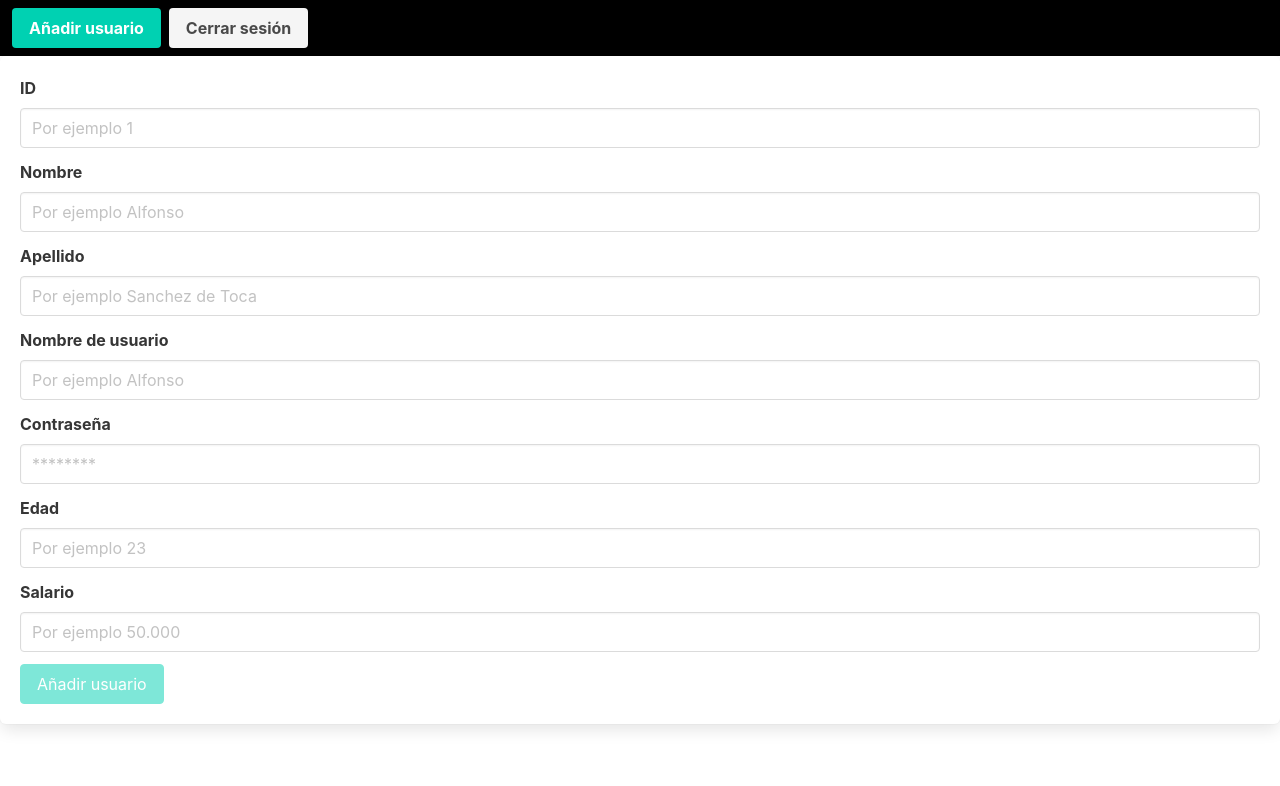
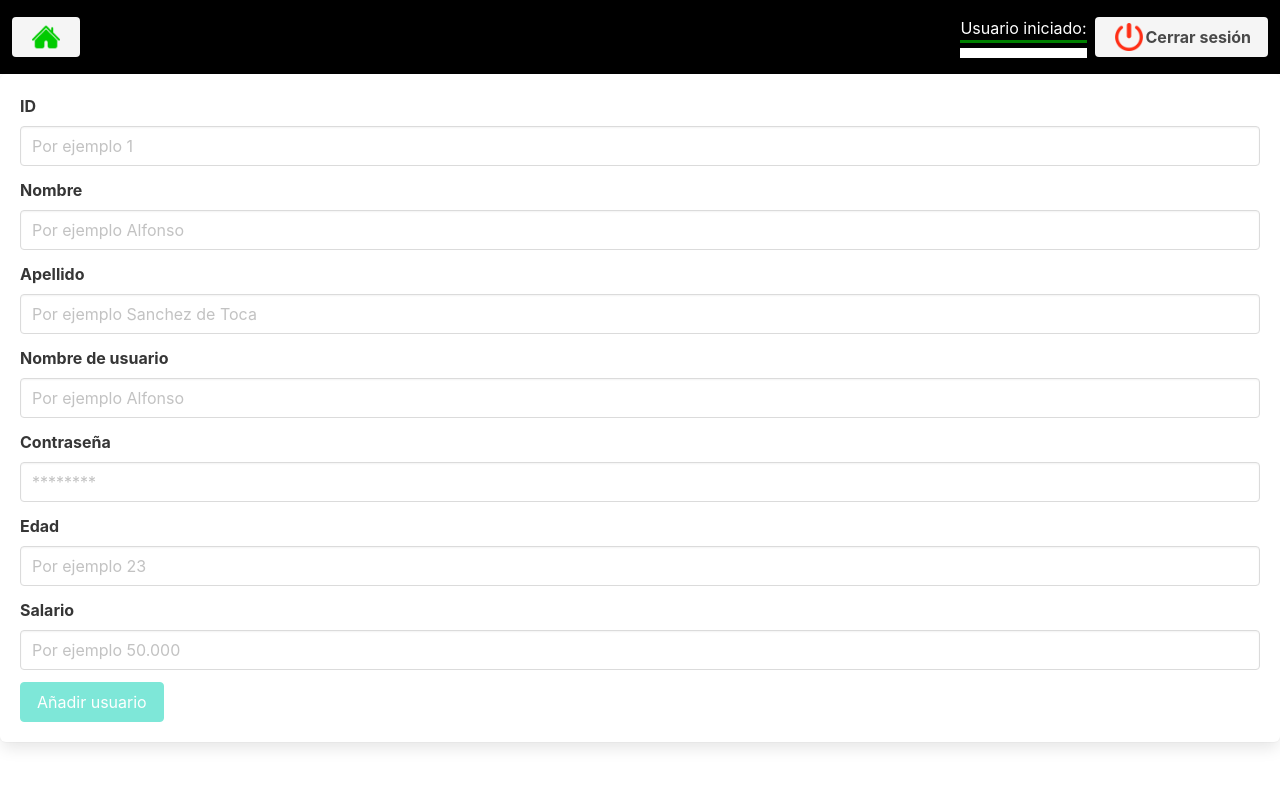
Before and after one commit to alfonsoSdT/app-CRUD, an Angular app: page /CRUD/add in a window 1280 px wide. Shown: the top 786 px of the page. Built offline with nearby package versions, Linux system fonts and the light colour scheme.

Commit message:
06-05-2022

```diff
--- a/src/app/componentes/crud/add/add-user/add-user.component.css
+++ b/src/app/componentes/crud/add/add-user/add-user.component.css
@@ -0,0 +1,17 @@
+.cuadro{
+    padding: 5px;
+    margin: 5px;
+    background-color: white;
+}
+.tit{
+    border-bottom: 3px solid green;;
+    color: white;
+
+    margin: 5px;
+}
+.home{
+    filter: contrast(20%) sepia(60) hue-rotate(60deg) saturate(1000%);
+}
+.cerrar{
+    filter: contrast(20%) sepia(1) hue-rotate(-45deg) saturate(1000%);
+}
--- a/src/app/componentes/crud/add/add-user/add-user.component.html
+++ b/src/app/componentes/crud/add/add-user/add-user.component.html
@@ -1,18 +1,28 @@
 <nav class="navbar" role="navigation" aria-label="main navigation" style="background-color: black;">
   <div id="navbarBasicExample" class="navbar-menu">
     <div class="navbar-start">
-        <div class="navbar-end">
-            <div class="navbar-item" style="float: right;">
-                <div class="buttons" style="float: right;">
-                    <a class="button is-primary" >
-                        <strong>Añadir usuario</strong>
+      <div class="navbar-item ">
+          <a class="button is-light"  routerLink="/CRUD">
+              <img src="../../../assets/home.png" class="home" style=" margin: 3px;">
           </a>
-                    <a class="button is-light" routerLink="/">
+      </div>
+    </div>
+      <div class="navbar-end" style="display: block;">
+          <div class="navbar-item" >
+              <div style=" margin: 3px;">
+                  <div class="tit">
+                      Usuario iniciado:
+                  </div>
+                  <div class="cuadro">
+                      {{usuarioIni}}
+                  </div>
+              </div>
+              <a class="button is-light"  routerLink="/">
+                  <img src="../../../assets/apagar.png" class="cerrar" style=" margin: 3px;">
                   <strong>Cerrar sesión</strong>
               </a>
           </div>
-            </div>
-        </div>
+
       </div>
   </div>
 </nav>
--- a/src/app/componentes/crud/add/add-user/add-user.component.ts
+++ b/src/app/componentes/crud/add/add-user/add-user.component.ts
@@ -10,8 +10,10 @@ import { CrudService } from 'src/app/servicios/crud.service';
 })
 export class AddUserComponent implements OnInit {
   formularioLogIn: FormGroup;
+  usuarioIni:any;
 
   constructor(private _crudService: CrudService, private _route: Router) {
+    this.obtenerUsuario();
     this.formularioLogIn = new FormGroup({
       id: new FormControl('', [Validators.required]),
       firstName: new FormControl('', [Validators.required]),
@@ -29,7 +31,7 @@ export class AddUserComponent implements OnInit {
     //Añadir el usuario el localStorage
     this.addUsuario;
     //Ver si esta
-    console.log(localStorage.getItem('usuario_id:25' ));
+    console.log(localStorage.getItem('usuario_id:'));
     //Volvemos a la tabla con todos los usuarios
 
   }
@@ -41,5 +43,8 @@ export class AddUserComponent implements OnInit {
     this._crudService.addUsuario(this.formularioLogIn.get("name")?.value,this.formularioLogIn.get("password")?.value, this.formularioLogIn.get("id")?.value, this.formularioLogIn.get("firstName")?.value, this.formularioLogIn.get("age")?.value, this.formularioLogIn.get("salary")?.value)
 
   }
+  obtenerUsuario(){
+    this.usuarioIni = this._crudService.obtenerUsuarioIniciado();
+  }
 
 }
--- a/src/app/componentes/crud/crud.component.css
+++ b/src/app/componentes/crud/crud.component.css
@@ -0,0 +1,11 @@
+.cuadro{
+    padding: 5px;
+    margin: 5px;
+    background-color: white;
+}
+.tit{
+    border-bottom: 3px solid green;;
+    color: white;
+
+    margin: 5px;
+}
--- a/src/app/componentes/crud/crud.component.html
+++ b/src/app/componentes/crud/crud.component.html
@@ -1,22 +1,32 @@
 <nav class="navbar" role="navigation" aria-label="main navigation" style="background-color: black;">
     <div id="navbarBasicExample" class="navbar-menu">
       <div class="navbar-start">
-        <div class="navbar-end">
-            <div class="navbar-item" style="float: right;">
-                <div class="buttons" style="float: right;">
-                    <a class="button is-primary" routerLink="/CRUD/add" >
-                        <strong>Añadir usuario</strong>
-                    </a>
-                    <a class="button is-light" routerLink="/">
-                        <strong>Cerrar sesión</strong>
-                    </a>
+        <div class="navbar-item ">
+            <a class="button is-light"  routerLink="/CRUD">
+                <img src="../../../assets/home.png" style=" margin: 3px;">
+            </a>
+        </div>
+      </div>
+        <div class="navbar-end" style="display: block;">
+            <div class="navbar-item" >
+                <div style=" margin: 3px;">
+                    <div class="tit">
+                        Usuario iniciado:
+                    </div>
+                    <div class="cuadro">
+                        {{this.usuarioIni}}
+                    </div>
                 </div>
+                <a class="button is-light"  routerLink="/">
+                    <img src="../../../assets/apagar.png" style=" margin: 3px;">
+                    <strong>Cerrar sesión</strong>
+                </a>
             </div>
+
         </div>
-       </div>
     </div>
-  </nav>
-  <table class = 'table is-striped'>
+</nav>
+  <table class = 'table is-striped' style="margin: 5px;">
         <thead>
             <tr>
                 <th><abbr title="id">ID</abbr></th>
@@ -25,16 +35,29 @@
                 <th><abbr title="lastName">Apellido</abbr></th>
                 <th><abbr title="age">Edad</abbr></th>
                 <th><abbr title="salary">Salario</abbr></th>
+                <th><abbr title="salary">Acciones</abbr></th>
             </tr>
         </thead>
         <tbody>
-            <tr  class="is-selected" >
-                <th>{{userJson.id}}</th>
-                <td>{{userJson.name}}</td>
-                <td>{{userJson.firstName}}</td>
-                <td>{{userJson.lastName}}</td>
-                <td>{{userJson.age}}</td>
-                <td>{{userJson.salario}}</td>
-              </tr>
+            <tr *ngFor="let datos of this.data">
+                    <th>{{datos.id}}</th>
+                    <th>{{datos.first_name}}</th>
+                    <th>{{datos.name}}</th>
+                    <th>{{datos.last_name}}</th>
+                    <th>{{datos.age}}</th>
+                    <th>{{datos.salary}}</th>
+                    <a class="button is-primary" style="margin: 5px;">
+                        <strong>Eliminar</strong>
+                    </a>
+                    <a class="button is-primary" style="margin: 5px;">
+                        <strong>Modificar</strong>
+                    </a>
+            </tr>
+
+
         </tbody>
   </table>
+
+  <a class="button is-primary" style="margin: 5px;" routerLink="/CRUD/add">
+    <strong>Añadir Cliente</strong>
+</a>
--- a/src/app/componentes/crud/crud.component.ts
+++ b/src/app/componentes/crud/crud.component.ts
@@ -15,41 +15,30 @@ export class CrudComponent implements OnInit {
   usuario2: any;
   userJson1: any;
   userJson2: any;
+  data:any;
 
   constructor(private _crudService: CrudService, private _route: Router) {
-    this.usuarioIni = localStorage.getItem('usuario_id:0');
-    this.userJson = JSON.parse(this.usuarioIni);
-
-    console.log(this.userJson)
-    this.mostrarUsuarios();
-
+    this.obtenerUsuarioIniciado();
+    this.data = JSON.parse(this._crudService.mostrarUsuarios());
   }
 
   ngOnInit(): void {
-
   }
+  /**
+   *
+   */
   addUsuario(){
     this._route.navigate(['/CRUD/add']);
   }
-
-  eliminarUsuario(){
-
-  }
-  crearUsuario(){
-
-  }
-  mostrarUsuarios(){
-    this.usuario1 = localStorage.getItem('usuario_id:1');
-    this.userJson1 = JSON.parse(this.usuario1);
-
-    this.usuario2 = localStorage.getItem('usuario_id:2');
-    this.userJson2 = JSON.parse(this.usuario2);
-
-
-    console.log(this.userJson1)
-    console.log(this.userJson2)
-
+  /**
+   *
+   */
+  obtenerUsuarioIniciado(){
+    this.usuarioIni = this._crudService.obtenerUsuarioIniciado();
   }
 
+  eliminarUsuario(id: string){
+    // LLamada al servicio para borrar por id
+  }
 
 }
--- a/src/app/servicios/crud.service.ts
+++ b/src/app/servicios/crud.service.ts
@@ -1,5 +1,5 @@
 import { Injectable } from '@angular/core';
-import { first } from 'rxjs';
+import data from '../../assets/clientes.json';
 
 @Injectable({
   providedIn: 'root'
@@ -9,14 +9,17 @@ export class CrudService {
   constructor() { }
 
   addUsuario(nombre:string, password: string, id: number, firstName: string, age: number, salario: number){
-    let h = {
-      id: id,
-      name: nombre,
-      password: password,
-      firstName: firstName,
-      age: age,
-      salary: salario
-    }
-    localStorage.setItem('usuario_id:' + h.id, JSON.stringify(h));
+
   }
+  mostrarUsuarios():string{
+    var h: string;
+    h = JSON.stringify(data);
+    return h;
+
+    // Asignar a una variable.
+  }
+  obtenerUsuarioIniciado(){
+    return localStorage.getItem('usuario_iniciado:');
+  }
+
 }
--- a/src/app/servicios/login.service.ts
+++ b/src/app/servicios/login.service.ts
@@ -1,6 +1,6 @@
 import { Injectable } from '@angular/core';
 import { HttpClient } from '@angular/common/http';
-import  data from '../../assets/users.json';
+import data from '../../assets/users.json';
 
 @Injectable({
   providedIn: 'root'
@@ -29,7 +29,10 @@ export class LoginService {
         age: 0,
         salario: 0
       }
-      localStorage.setItem('usuario_id:', nombre);
+      localStorage.setItem('usuario_iniciado:', nombre);
 
   }
+  obtenerUsuarioIniciado(){
+    return localStorage.getItem('usuario_iniciado:');
+  }
 }
--- /dev/null
+++ b/src/assets/clientes.json
@@ -0,0 +1,27 @@
+
+[
+    {
+        "id": 1,
+        "name": "Cliente1",
+        "first_name": "Alfonso",
+        "last_name": "SanchezDeToca",
+        "age": 23,
+        "salary": 123123
+    },
+    {
+        "id": 2,
+        "name": "Cliente2",
+        "first_name": "Jose",
+        "last_name": "SanchezDeToca",
+        "age": 23,
+        "salary": 123123
+    },
+    {
+        "id": 3,
+        "name": "Cliente3",
+        "first_name": "Jose",
+        "last_name": "SanchezDeToca",
+        "age": 23,
+        "salary": 123123
+    }
+]
```
Also changed, not shown: src/assets/apagar.png (added), src/assets/home.png (added). Lines whose indentation alone changed are shown as unchanged.
